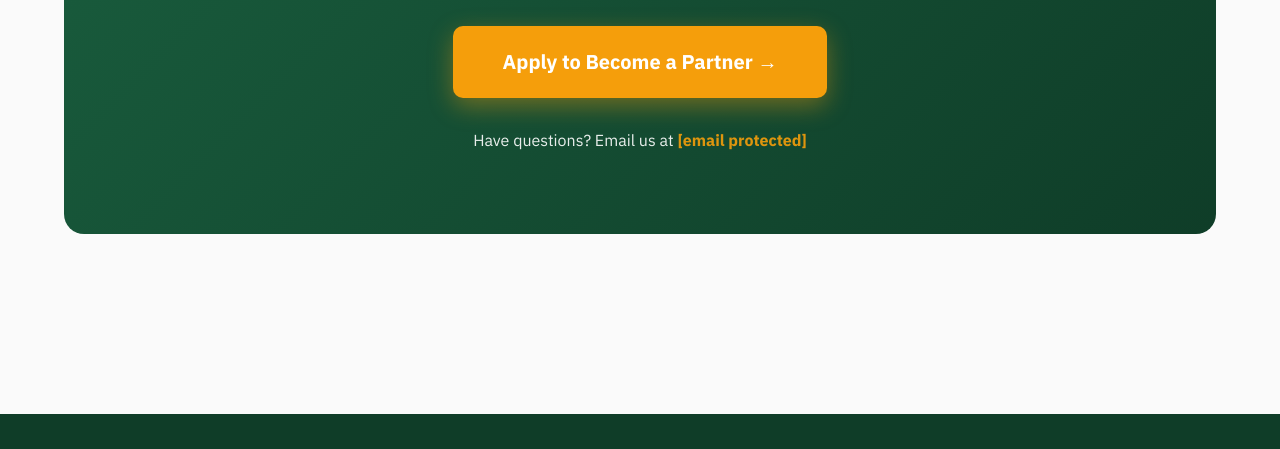
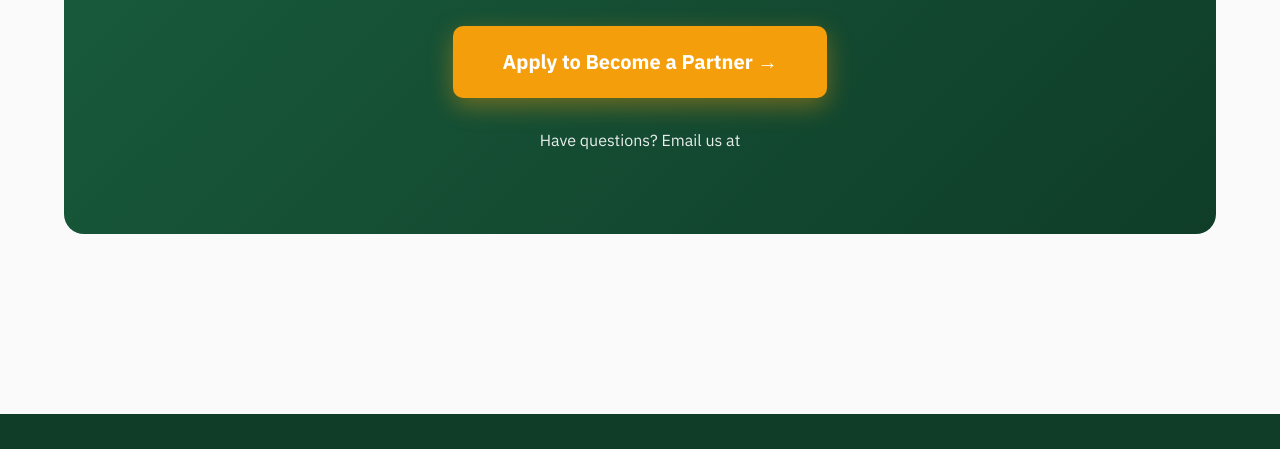
Before and after one commit to rspeducation-web/rspeduc22, a plain HTML site: page referral-partners.html in a window 1280 px wide. Shown: the part 4679-5128 px from the top of the page. Drawn offline with Linux system fonts and the light colour scheme.

Commit message:
Update referral-partners.html

```diff
--- a/referral-partners.html
+++ b/referral-partners.html
@@ -375,7 +375,7 @@
             </p>
             <a href="contact.html" class="btn-primary" style="font-size: 20px; padding: 20px 50px;">Apply to Become a Partner →</a>
             <p style="margin-top: 30px; font-size: 16px; opacity: 0.9;">
-                Have questions? Email us at <a href="/cdn-cgi/l/email-protection#741d1a121b340607041110011715001d1b1a5a171b5a011f" style="color: var(--accent); text-decoration: none; font-weight: 700;"><span class="__cf_email__" data-cfemail="7d14131b123d0f0e0d1819081e1c09141213531e12530816">[email&#160;protected]</span></a>
+                Have questions? Email us at <a href=""mailto:info@rspeducation.co.uk" style="color: var(--accent); text-decoration: none; font-weight: 700;"><span class="__cf_email__"info@rspeducation.co.uk<</span></a>
             </p>
         </div>
     </div>
```
